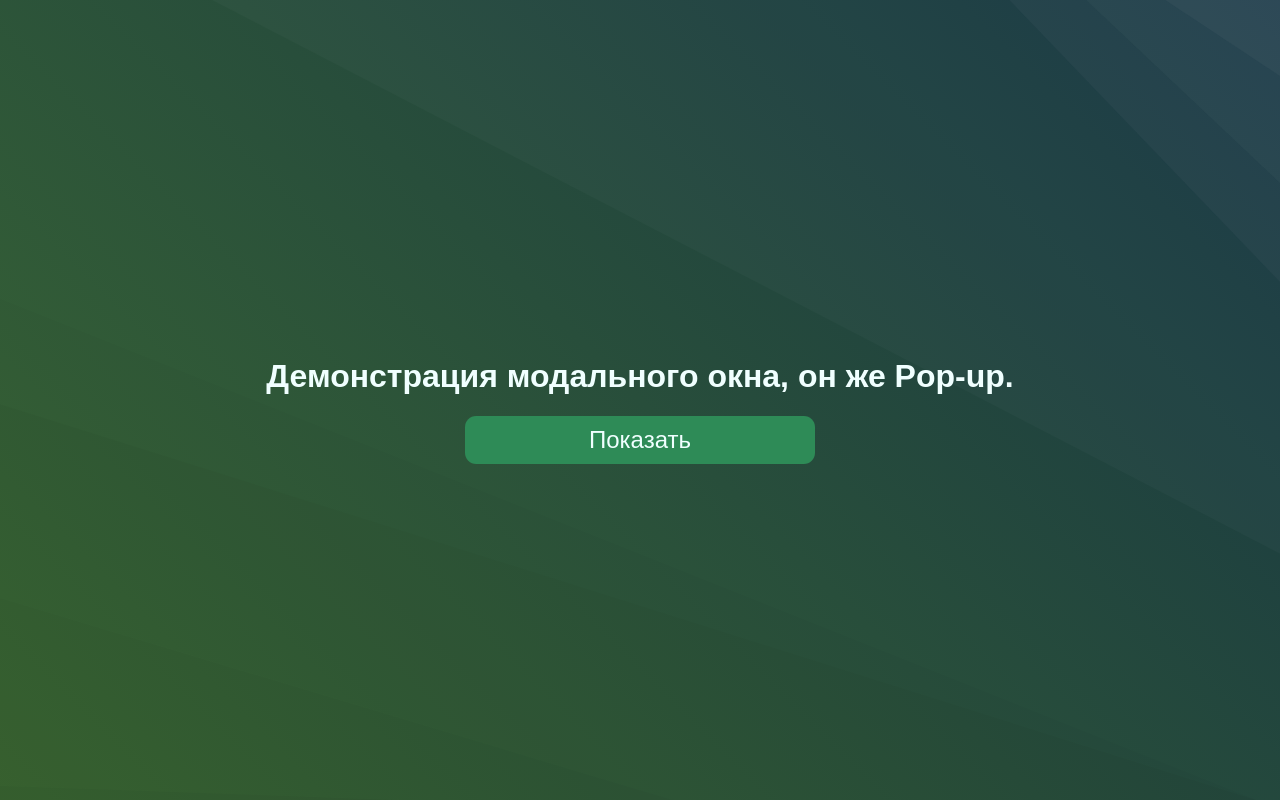
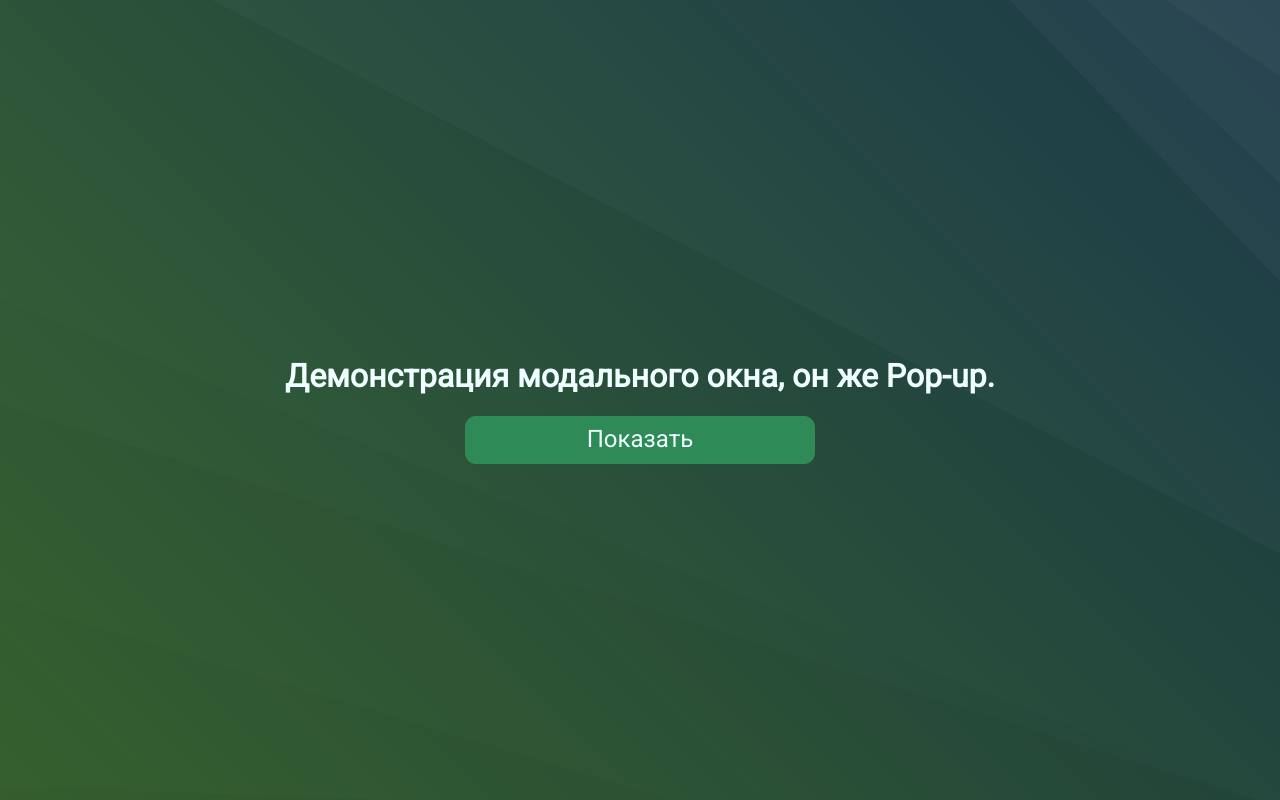
Before and after one commit to Oleg-ru/free-code-camp, a plain HTML site: page js/test_modal/index.html in a window 1280 px wide. Drawn offline with Linux system fonts and the light colour scheme.

Commit message:
Fixed font view Roboto

```diff
--- a/js/test_modal/css/styles.css
+++ b/js/test_modal/css/styles.css
@@ -10,7 +10,7 @@
 
 @font-face {
   font-family: 'Roboto';
-  src: url(./fonts/Roboto-Regular.ttf) format('truetype');
+  src: url(../fonts/Roboto-Regular.ttf) format('truetype');
   font-weight: 400;
   font-style: normal;
   font-display: swap;
@@ -34,6 +34,7 @@
   display: grid;
   align-items: center;
   justify-content: center;
+  font-family: Roboto;
 }
 
 .h1-element {
```
